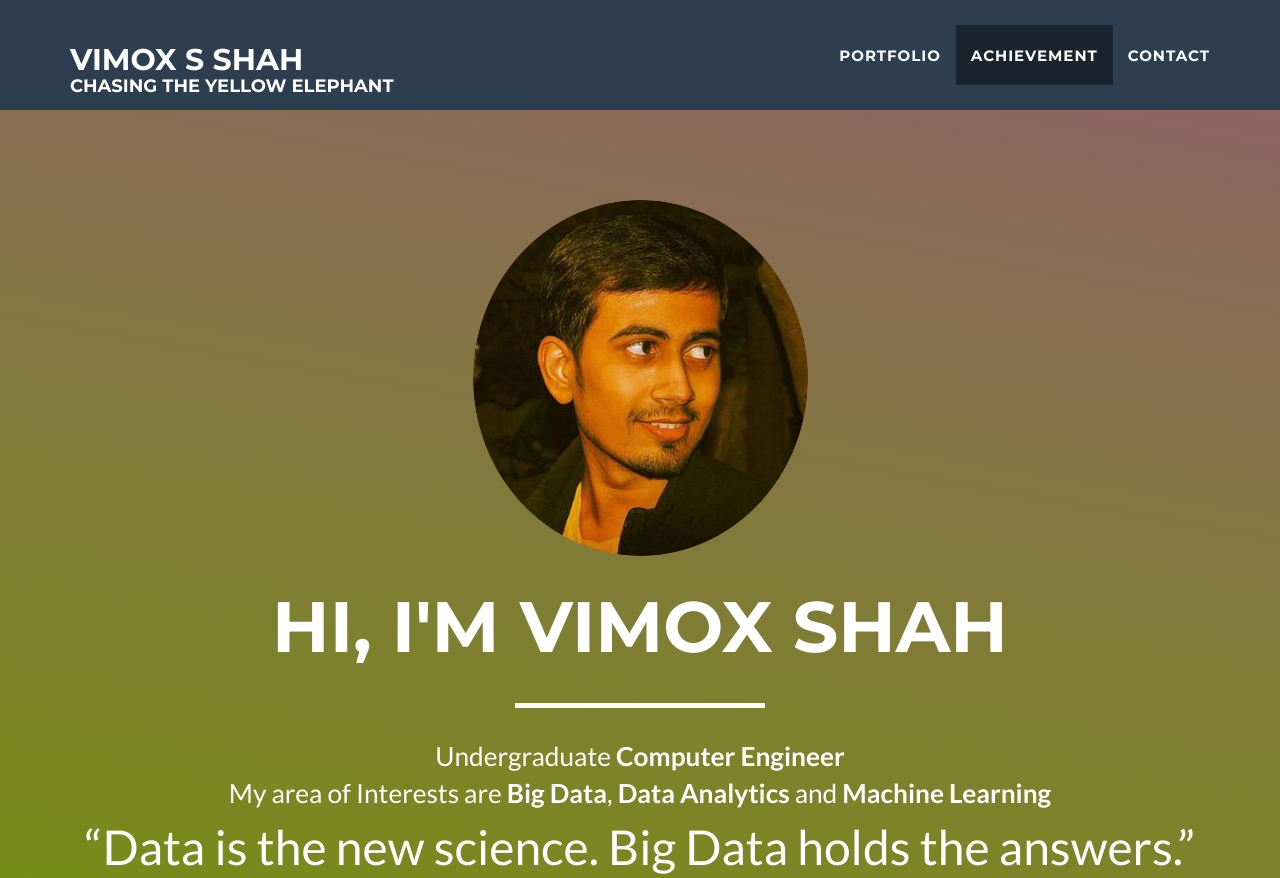
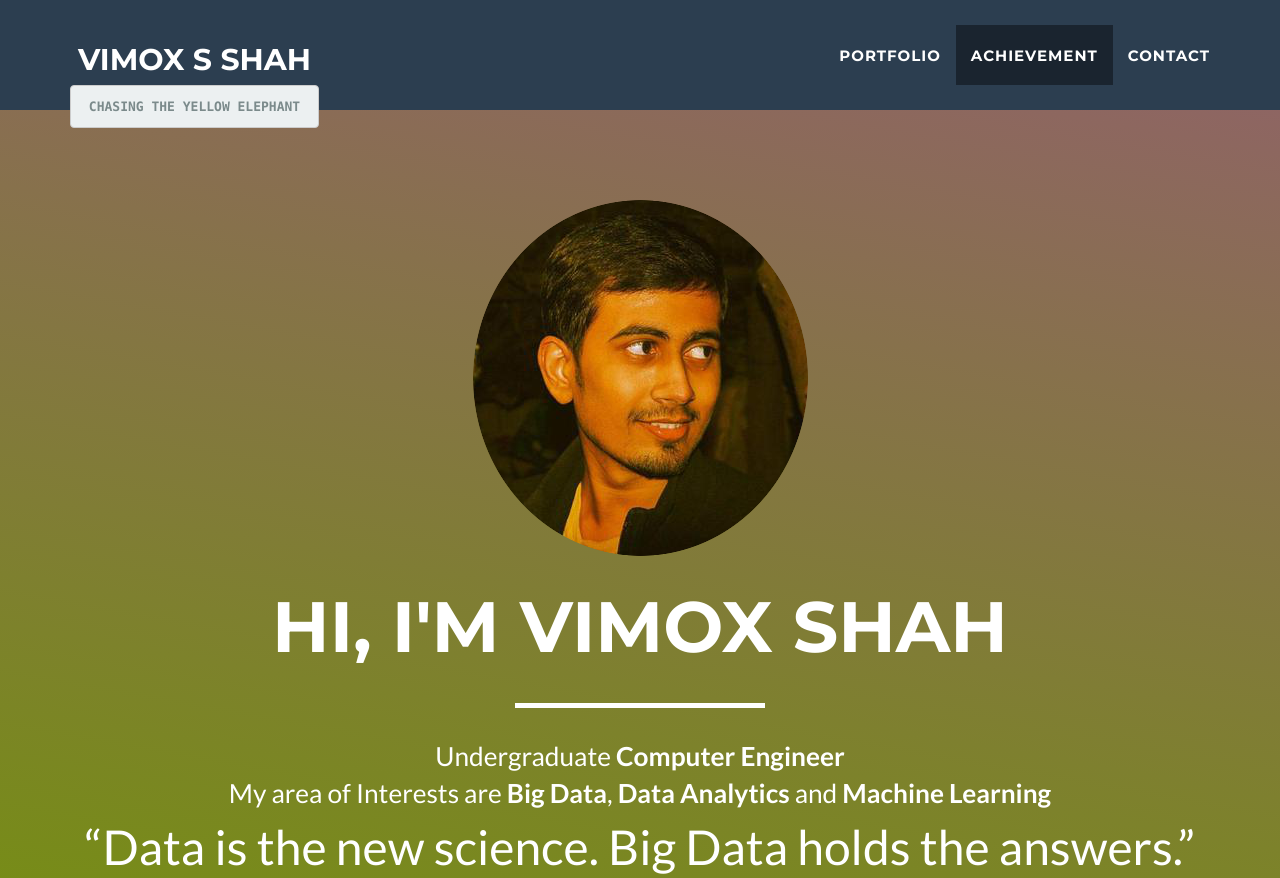
Before and after one commit to vimoxshah/vimoxshah.github.io, a website: page index.html in a window 1280 px wide. Shown: the top 878 px of the page. Drawn offline with nearby package versions, Linux system fonts and the light colour scheme; a script that the page names is missing.

Commit message:
animation
animation added

```diff
--- a/index.html
+++ b/index.html
@@ -29,16 +29,45 @@
         <script src="https://oss.maxcdn.com/libs/html5shiv/3.7.0/html5shiv.js"></script>
         <script src="https://oss.maxcdn.com/libs/respond.js/1.4.2/respond.min.js"></script>
     <![endif]-->
+<style>
 
+
+/* Add animation to "page content" */
+.animate-bottom {
+  position: relative;
+  -webkit-animation-name: animatebottom;
+  -webkit-animation-duration: 1s;
+  animation-name: animatebottom;
+  animation-duration: 1s
+}
+
+@-webkit-keyframes animatebottom {
+  from { bottom:-100px; opacity:0 }
+  to { bottom:0px; opacity:1 }
+}
+
+@keyframes animatebottom {
+  from{ bottom:-100px; opacity:0 }
+  to{ bottom:0; opacity:1 }
+}
+
+#myDiv {
+  display: none;
+  text-align: center;
+}
+</style>
 </head>
 
-<body oncontextmenu="return false" id="page-top" class="index">
+<body oncontextmenu="return false" id="page-top"  onload="showPage()" style="margin:0;" class="index">
 
 
 
     <!-- Navigation -->
+	<div style="display:none;" id="myDiv" class="animate-bottom">
     <nav class="navbar navbar-default navbar-fixed-top">
+
         <div class="container">
+
             <!-- Brand and toggle get grouped for better mobile display -->
             <div class="navbar-header page-scroll">
                 <button type="button" class="navbar-toggle" data-toggle="collapse" data-target="#bs-example-navbar-collapse-1">
@@ -48,9 +77,9 @@
                     <span class="icon-bar"></span>
                 </button>
                 <a class="navbar-brand" href="#page-top">Vimox S Shah
-				              <p><font size="4">Chasing the Yellow Elephant
-				                  </font>
-                        </p>
+				              <p><font size="2.75em" ><pre> Chasing the Yellow Elephant </pre>
+				               </font>
+							   </p>
                 </a>
 
             </div>
@@ -414,6 +443,16 @@
 
 	</script>
 
+	<script>
+
+
+function showPage() {
+
+  document.getElementById("myDiv").style.display = "block";
+}
+</script>
+
+</div>
 </body>
 
 </html>
```
